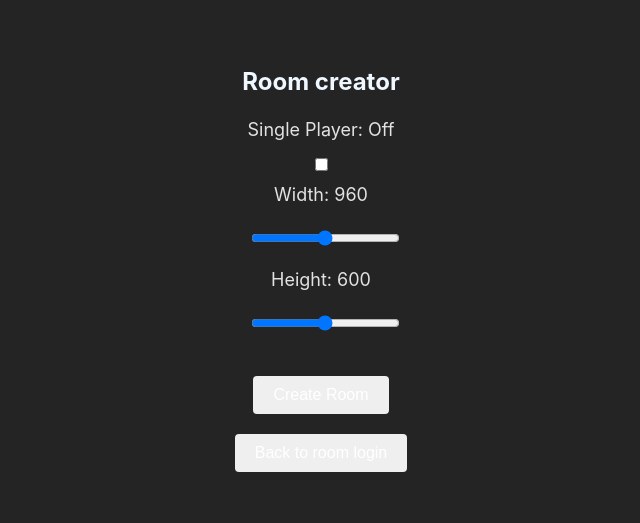
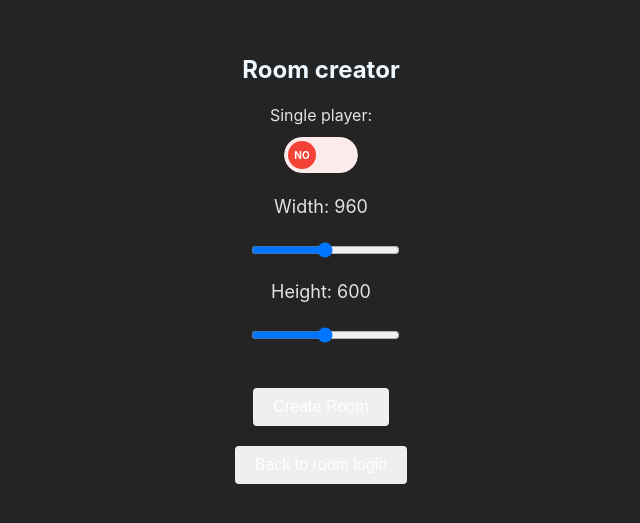
Before and after one commit to KladeRe/MultiBump, a React (Vite) app in the folder client/: page /create in a window 1280 px wide. Shown: the part 135-658 px from the top of the page, without its empty margins (319-959 px from the left). Built offline with nearby package versions, Linux system fonts and the light colour scheme.

Commit message:
Create nicer button for single player selection

```diff
--- a/client/src/RoomMaker.css
+++ b/client/src/RoomMaker.css
@@ -11,3 +11,87 @@
   align-items: center;
   margin: 20px;
 }
+
+.knobs,
+.layer {
+  position: absolute;
+  top: 0;
+  right: 0;
+  bottom: 0;
+  left: 0;
+}
+
+.button {
+  position: relative;
+  top: 50%;
+  width: 74px;
+  height: 36px;
+  margin: -20px auto 0 auto;
+  overflow: hidden;
+}
+
+.button.r,
+.button.r .layer {
+  border-radius: 100px;
+}
+
+.checkbox {
+  position: relative;
+  width: 100%;
+  height: 100%;
+  padding: 0;
+  margin: 0;
+  opacity: 0;
+  cursor: pointer;
+  z-index: 3;
+}
+
+.knobs {
+  z-index: 2;
+}
+
+.layer {
+  width: 100%;
+  background-color: #fcebeb;
+  transition: 0.3s ease all;
+  z-index: 1;
+}
+
+#button-3 .knobs:before {
+  content: "NO";
+  position: absolute;
+  top: 4px;
+  left: 4px;
+  width: 20px;
+  height: 10px;
+  color: #fff;
+  font-size: 10px;
+  font-weight: bold;
+  text-align: center;
+  line-height: 1;
+  padding: 9px 4px;
+  background-color: #f44336;
+  border-radius: 50%;
+  transition: 0.3s ease all, left 0.3s cubic-bezier(0.18, 0.89, 0.35, 1.15);
+}
+
+#button-3 .checkbox:active + .knobs:before {
+  width: 46px;
+  border-radius: 100px;
+}
+
+#button-3 .checkbox:checked:active + .knobs:before {
+  margin-left: -26px;
+}
+
+#button-3 .checkbox:checked + .knobs:before {
+  content: "YES";
+  left: 42px;
+  background-color: #03a9f4;
+
+}
+
+#button-3 .checkbox:checked ~ .layer {
+  background-color: #ebf7fc;
+
+}
--- a/client/src/RoomMaker.tsx
+++ b/client/src/RoomMaker.tsx
@@ -34,19 +34,23 @@ const RoomMaker = () => {
     <div>
       <h1>Room creator</h1>
 
+      <div style={{ display: 'flex', flexDirection: 'column', gap: '30px', margin: '10px 0' }}>
+        <span>Single player:</span>
+        <div className="button r" id="button-3">
+          <input
+            type="checkbox"
+            className="checkbox"
+            checked={singlePlayer}
+            onChange={(e) => setSinglePlayer(e.target.checked)}
+          />
+          <div className="knobs"></div>
+          <div className="layer"></div>
+        </div>
+      </div>
+
+
       <div className="slider-container">
-        <span className="slider-value">Single Player: {singlePlayer ? 'On' : 'Off'}</span>
-        <label className="switch">
-          <input
-        type="checkbox"
-        checked={singlePlayer}
-        onChange={(e) => setSinglePlayer(e.target.checked)}
-          />
-          <span className="switch-slider"></span>
-        </label>
-
         <span className="slider-value">Width: {width}</span>
-
         <input
           type="range"
           id="slider"
```
